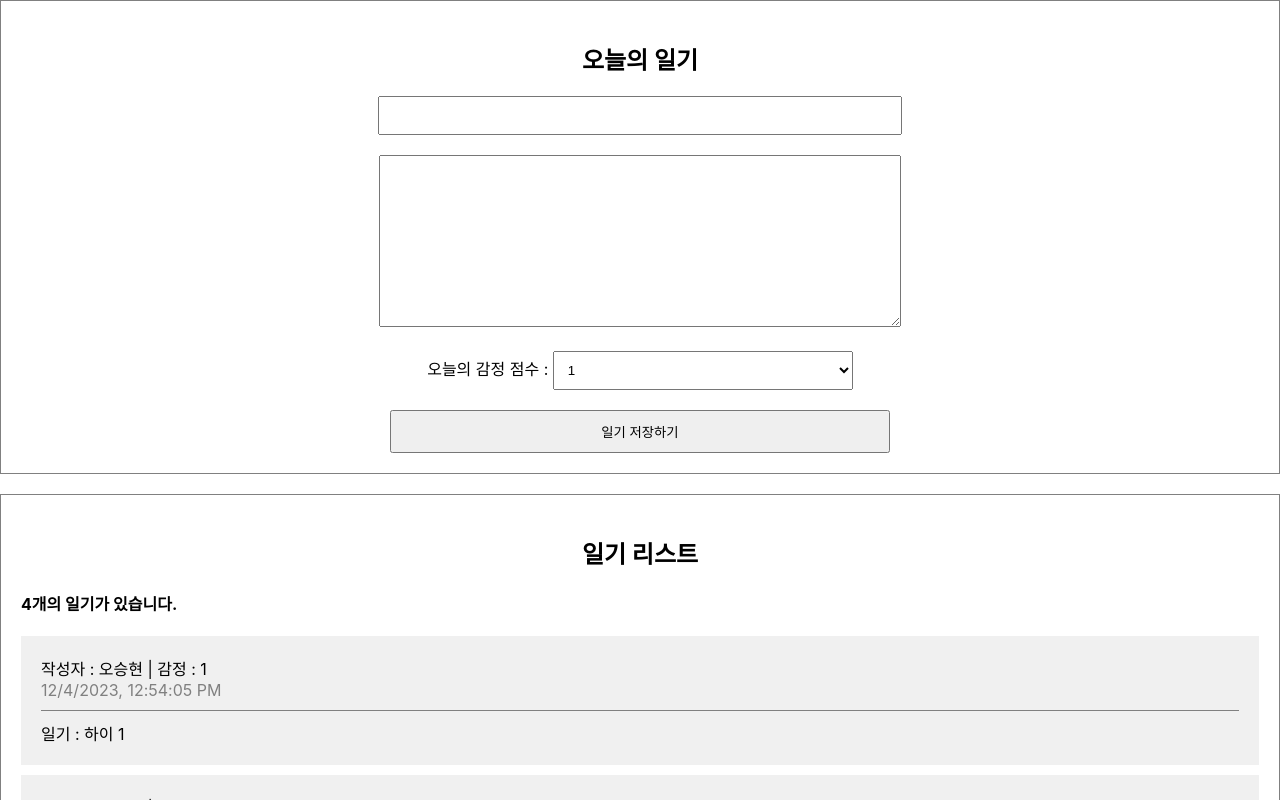
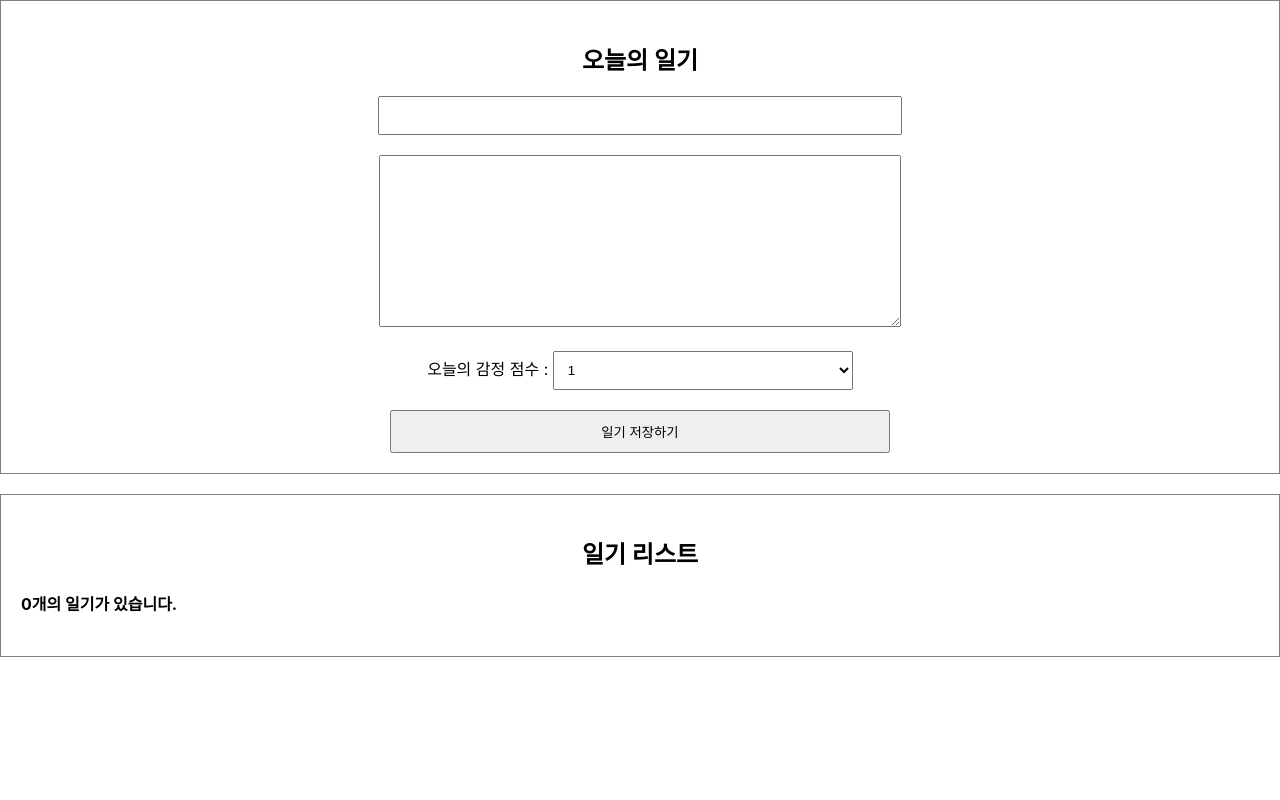
Before and after one commit to oseunghyun/react-simplediary, a React (Create React App) app: page / in a window 1280 px wide. Shown: the top 800 px of the page. Built offline with nearby package versions, Linux system fonts and the light colour scheme.

Commit message:
데이터 추가하기

```diff
--- a/src/App.js
+++ b/src/App.js
@@ -1,43 +1,62 @@
 import './App.css';
 import DiaryEditor from './DiaryEditor';
 import DiaryList from './DiaryList';
+import { useState, useRef } from 'react';
 
-const dummyList = [
-  {
-    id: 1,
-    author: "오승현",
-    content: "하이 1",
-    emotion: 1,
-    created_date: new Date().getTime()
-  },
-  {
-    id: 2,
-    author: "이주형",
-    content: "하이 1",
-    emotion: 1,
-    created_date: new Date().getTime()
-  },
-  {
-    id: 3,
-    author: "이강인",
-    content: "하이 1",
-    emotion: 5,
-    created_date: new Date().getTime()
-  },
-  {
-    id: 4,
-    author: "새오",
-    content: "하이 1",
-    emotion: 1,
-    created_date: new Date().getTime()
-  }
-]
+// const dummyList = [
+//   {
+//     id: 1,
+//     author: "오승현",
+//     content: "하이 1",
+//     emotion: 1,
+//     created_date: new Date().getTime()
+//   },
+//   {
+//     id: 2,
+//     author: "이주형",
+//     content: "하이 1",
+//     emotion: 1,
+//     created_date: new Date().getTime()
+//   },
+//   {
+//     id: 3,
+//     author: "이강인",
+//     content: "하이 1",
+//     emotion: 5,
+//     created_date: new Date().getTime()
+//   },
+//   {
+//     id: 4,
+//     author: "새오",
+//     content: "하이 1",
+//     emotion: 1,
+//     created_date: new Date().getTime()
+//   }
+// ]
 
 function App() {
+
+  const [data, setData] = useState([]);
+
+  const dataId = useRef(0);
+
+  const onCreate = (author, content, emotion) => {
+    const created_date = new Date().getTime();
+    const newItem = {
+      author,
+      content,
+      emotion,
+      created_date,
+      id: dataId.current
+    };
+    dataId.current += 1;
+    setData([newItem, ...data]);
+  }
+
   return (
     <div className="App">
-      <DiaryEditor/>
-      <DiaryList diaryList={dummyList}/>
+      <DiaryEditor onCreate={onCreate}/>
+      <DiaryList diaryList={data}/>
     </div>
   );
 }
--- a/src/DiaryEditor.js
+++ b/src/DiaryEditor.js
@@ -1,6 +1,6 @@
 import { useState, useRef } from "react";
 
-const DiaryEditor = () => {
+const DiaryEditor = ({onCreate}) => {
     // const [author, setAuthor] = useState("");
     // const [content, setContent] = useState("");
 
@@ -32,7 +32,13 @@
             return;
         }
 
+        onCreate(state.author, state.content, state.emotion);
         alert('저장 성공');
+        setState({
+            author: "",
+            content: "",
+            emotion: 1
+        })
     }
 
     return <div className="DiaryEditor">
```
